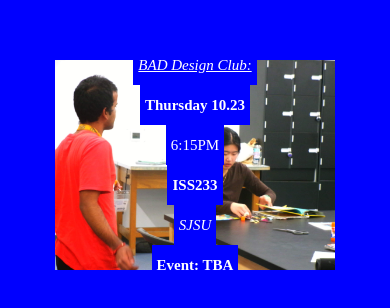
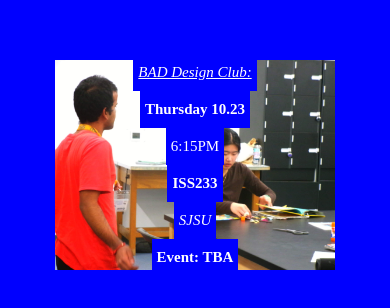
Before and after one commit to nikunohi/bads, a plain HTML site: page index.html in a window 390 px wide. Shown: the part 160-468 px from the top of the page. Drawn offline with Linux system fonts and the light colour scheme; a web font is replaced by a local one.

Commit message:
Update styles.css

```diff
--- a/css/styles.css
+++ b/css/styles.css
@@ -99,7 +99,7 @@ a {
 @media screen and (max-width: 649px) {
 
     .type {
-        line-height: 4rem;
+        line-height: 3.7rem;
         padding-left: 5px;
         padding-right: 5px;
     }
```
